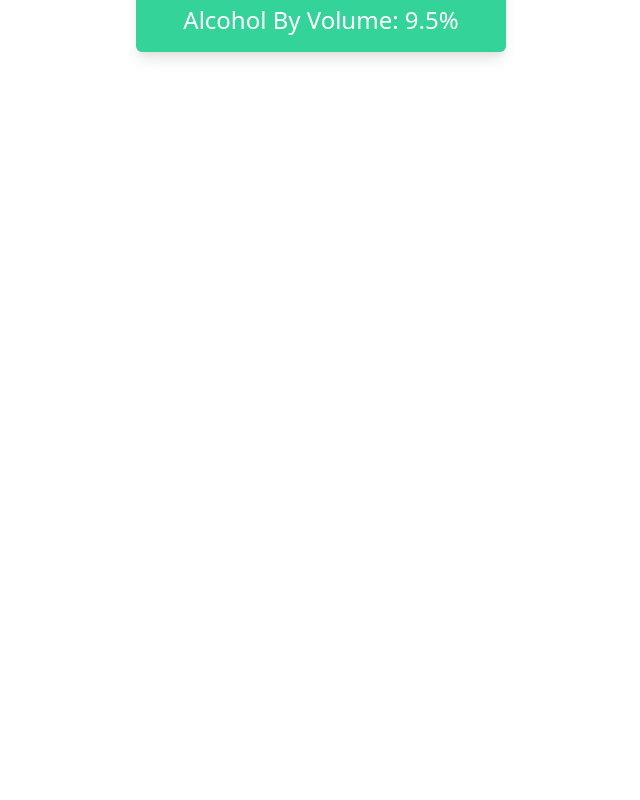
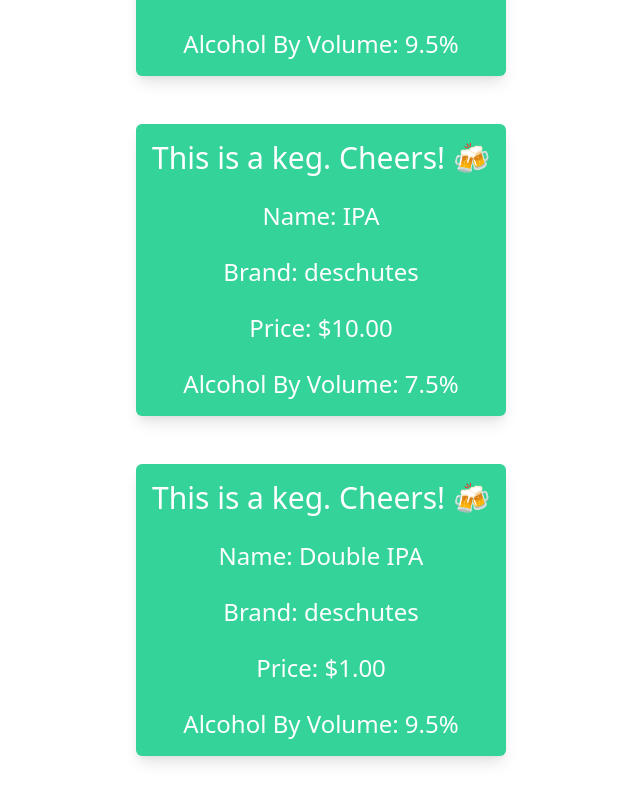
Before and after one commit to ajmarkow/brewpub, a React (Create React App) app: page / in a window 1280 px wide. Shown: the part 1000-1800 px from the top of the page, without its empty margins (319-959 px from the left). Before the commit the page ends 1100 px from the top, so only its background shows below. Built offline with nearby package versions, Linux system fonts and the light colour scheme.

Commit message:
Add KegControl Component. Add KegForm Component.  Update Keglist array of objects.

```diff
--- a/src/App.js
+++ b/src/App.js
@@ -1,6 +1,6 @@
 import "./App.css";
 import Header from "./components/Header";
-import KegList from "./components/KegList";
+import KegControl from "./components/KegList";
 
 function App() {
   return (
@@ -9,7 +9,7 @@
         <div class="m-auto">
           <Header />
           <br></br>
-          <KegList />
+          <KegControl />
         </div>
       </div>
     </div>
--- a/src/components/Header.js
+++ b/src/components/Header.js
@@ -8,6 +8,7 @@
   }
   return(
     <React.Fragment>
+        <br></br>
         <div className="self-center w-80 p-4 text-white bg-purple-600 rounded-md shadow-lg">
           <h3 style={myStyle}>{name}</h3>
         </div>
--- a/src/components/KegList.js
+++ b/src/components/KegList.js
@@ -7,6 +7,32 @@
     brand:'deschutes',
     price: '$100.00',
     abv: '4.5%'
+  },
+  {
+    name:'IPA',
+    brand:'deschutes',
+    price: '$10.00',
+    abv: '7.5%'
+
+  },
+  {
+    name:'Double IPA',
+    brand:'deschutes',
+    price: '$1.00',
+    abv: '9.5%'
+  },
+  {
+    name:'IPA',
+    brand:'deschutes',
+    price: '$10.00',
+    abv: '7.5%'
+
+  },
+  {
+    name:'Double IPA',
+    brand:'deschutes',
+    price: '$1.00',
+    abv: '9.5%'
   },
   {
     name:'IPA',
```
Also changed, not shown: src/components/AddKegForm.js (added, +10 -0 lines), src/components/KegControl.js (added, +25 -0 lines).
